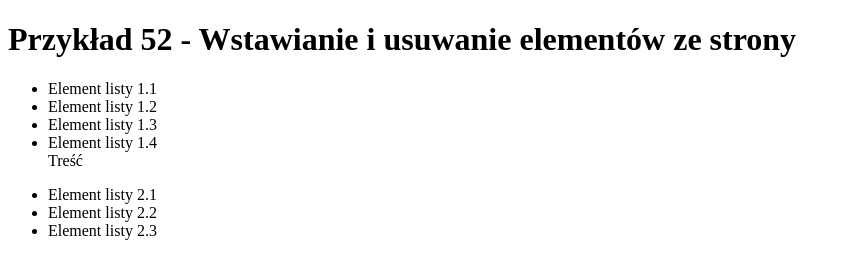
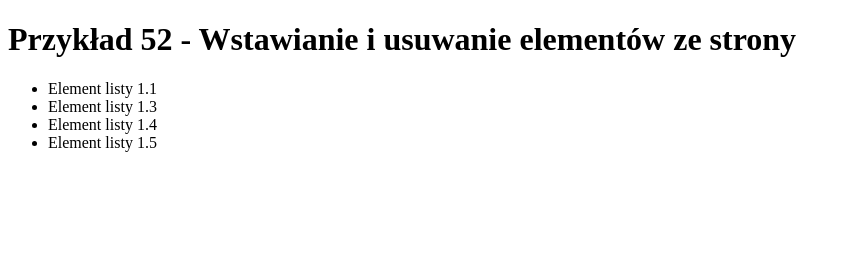
Before and after one commit to Ruudn7/JavaPractice, a plain HTML site: page index.html in a window 1280 px wide. Shown: the whole page, without its empty margins (0-851 px from the left). Drawn offline with Linux system fonts and the light colour scheme.

Commit message:
DOM 3 Parent&Child

```diff
--- a/index.html
+++ b/index.html
@@ -8,19 +8,20 @@
 
     <h1>Przykład 52 - Wstawianie i usuwanie elementów ze strony</h1>
 
-    <ul id="list1">
+    <ul id="list">
         <li>Element listy 1.1</li>
         <li>Element listy 1.2</li>
         <li>Element listy 1.3</li>
         <li>Element listy 1.4</li>
         <li>Element listy 1.5</li>
     </ul>
-
+<!--
     <ul id="list2">
         <li>Element listy 2.1</li>
         <li>Element listy 2.2</li>
         <li>Element listy 2.3</li>
     </ul>
+-->
 
 <script src="js/Dom.js"> </script>
 </body>
--- a/js/Dom.js
+++ b/js/Dom.js
@@ -81,7 +81,7 @@ var text = document.createTextNode("treść");
 
 //MOŻNA JE PODDAWAĆ ZABIEGOM ALE NIE BĘDĄ JESZCZE WIDOCZNE
 
-*/
+
 // LEKCJA 52!!! ŁĄCZENIE ELEMENTÓW
 
 
@@ -102,3 +102,46 @@ li.appendChild( text );
 //list2.removeChild(list2.querySelector(":last-child"));
 
 list1.replaceChild(text, list1.querySelector(":last-child"));
+
+
+
+var list = document.getElementById("list");
+
+var dc = document.createDocumentFragment();
+
+for ( var i = 0; i <=5; i++){
+
+    var li= document.createElement("li");
+
+    li.appendChild(document.createTextNode("Nowy element listy " + i));
+
+    dc.appendChild(li);
+
+
+
+}
+
+list.appendChild(dc);
+
+*/
+
+var list = document.querySelector("#list");
+
+var children = list.childNodes; // pobiera wszystkie elementy z list
+var elementChildren = list.children;
+
+
+var first = list.firstChild;
+var firstElement = list.firstElementChild;
+
+var last = list.lastChild;
+var lastElement = list.lastElementChild;
+
+var second = firstElement.nextSibling;
+var secondElement = firstElement.nextElementSibling;
+
+var lastButOne = lastElement.previousSibling;
+var lastButOneElement = lastElement.previousElementSibling;
+
+var parent = second.parentNode;
+secondElement.parentNode.removeChild(secondElement);
```
